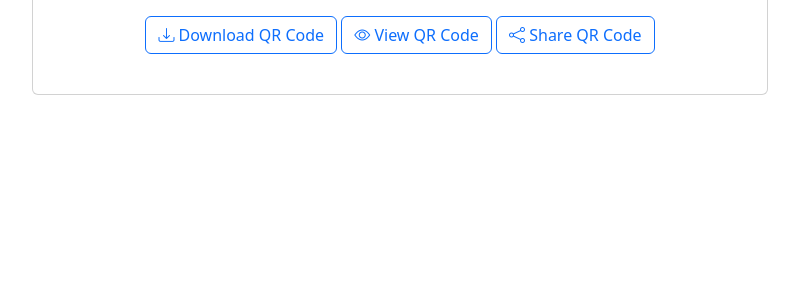
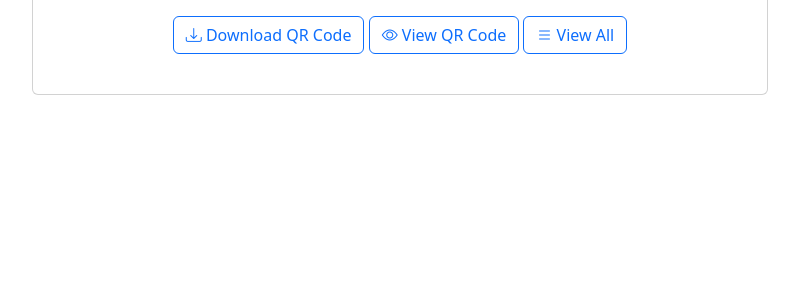
Before and after one commit to marobo/url_shortener, a Django app: template shortener/templates/shortener/result.html in a window 1280 px wide. Shown: the part 379-673 px from the top of the page, without its empty margins (240-1039 px from the left). Run offline with Django 5.2, Linux system fonts and the light colour scheme; the template is opened without the code that fills it, so the values that code supplies are empty.

Commit message:
udate share button to view all button

```diff
--- a/shortener/templates/shortener/result.html
+++ b/shortener/templates/shortener/result.html
@@ -31,8 +31,8 @@
                         <a href="{{ url.qr_code.url }}" target="_blank" class="btn btn-outline-primary">
                             <i class="bi bi-eye"></i> View QR Code
                         </a>
-                        <a href="{{ url.qr_code.url }}" target="_blank" class="btn btn-outline-primary">
-                            <i class="bi bi-share"></i> Share QR Code
+                        <a href="{% url 'shortener:url_list' %}" class="btn btn-outline-primary">
+                            <i class="bi bi-list"></i> View All
                         </a>
                     </div>
                 </div>
```
